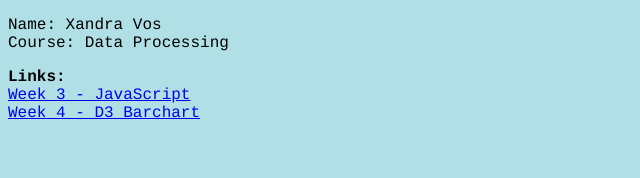
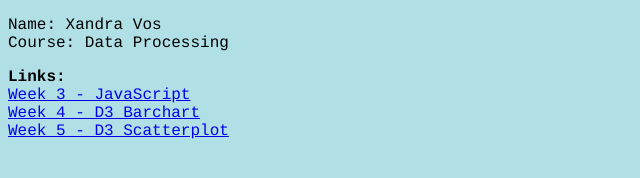
Before and after one commit to xandravos/DataProcessing, a plain HTML site: page index.html in a window 1280 px wide. Shown: the whole page, without its empty margins (0-640 px from the left). Drawn offline with Linux system fonts and the light colour scheme.

Commit message:
index.html

```diff
--- a/index.html
+++ b/index.html
@@ -15,6 +15,8 @@
       <a href="https://xandravos.github.io/DataProcessing/Homework/Week_3/javascriptIntro.html">Week 3 - JavaScript</a>
       <br>
       <a href="https://xandravos.github.io/DataProcessing/Homework/Week_4/d3Barchart.html">Week 4 - D3 Barchart</a>
+      <br>
+      <a href="https://xandravos.github.io/DataProcessing/Homework/Week_4/scatter.html">Week 5 - D3 Scatterplot</a>
     </p>
   </body>
 </html>
```
